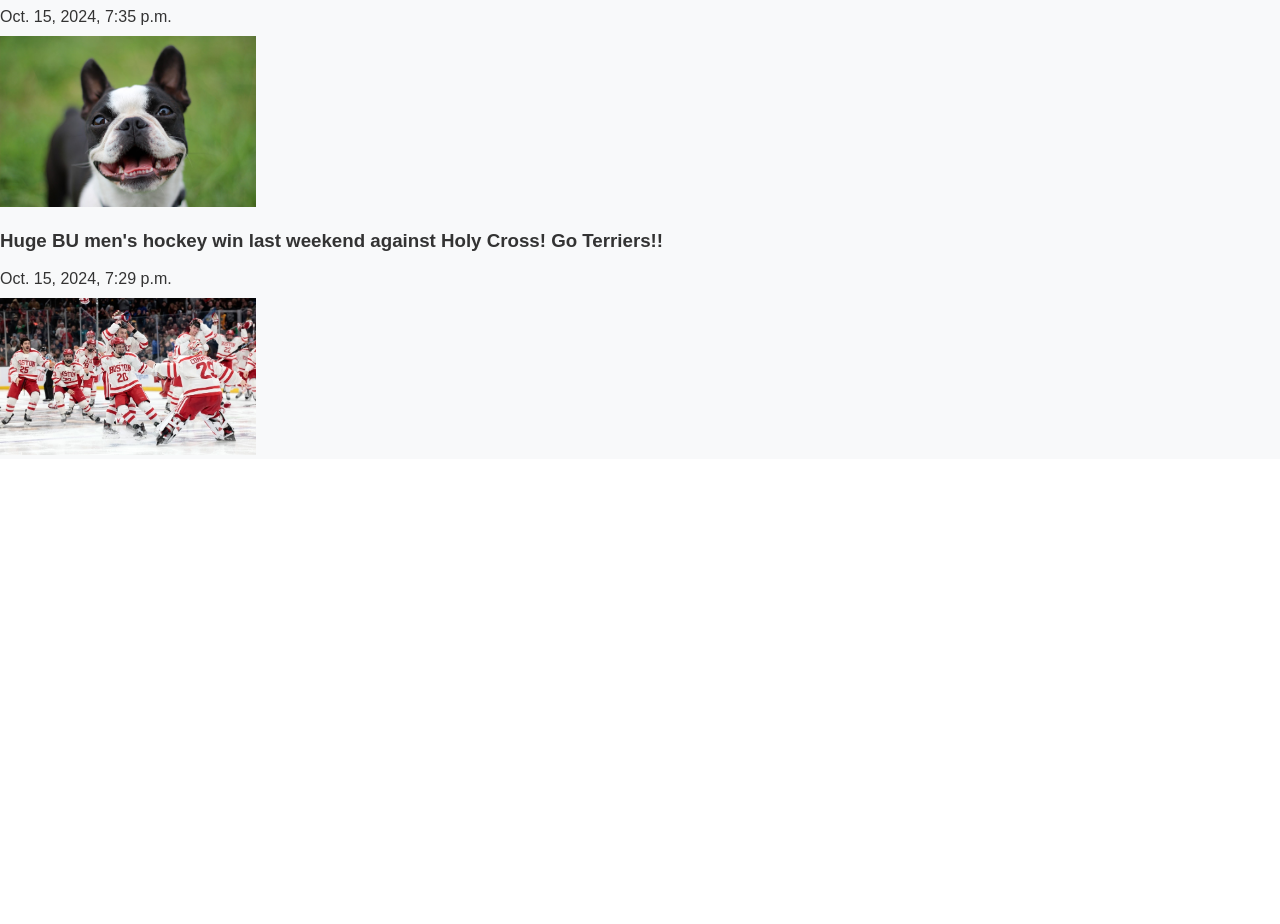
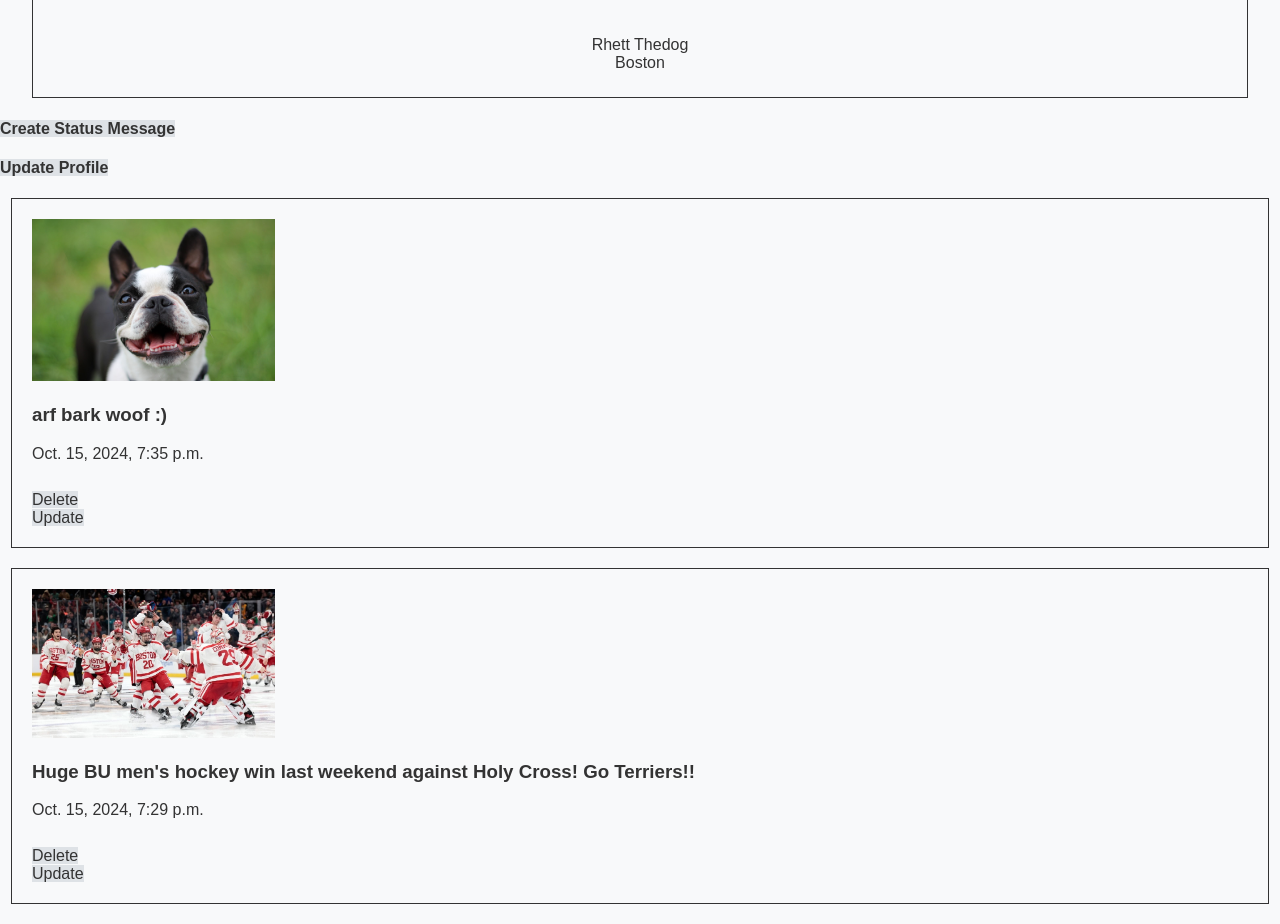
Before and after one commit to jaimeyfrank/cs412, a Django app: page /mini_fb/profile/2 in a window 1280 px wide. Shown: the part 424-1348 px from the top of the page. Before the commit the page ends 879 px from the top, so only its background shows below. Run offline with Django 5.2, Linux system fonts and the light colour scheme; data comes from the database, SQL or seed files in the repository; both versions use the stored data as it was after the commit.

Commit message:
finished a7

```diff
--- a/mini_fb/templates/mini_fb/show_profile.html
+++ b/mini_fb/templates/mini_fb/show_profile.html
@@ -4,20 +4,24 @@
 
 <h2>{{ profile.first_name }} {{ profile.last_name }}'s Profile</h2>
 <table>
-<td><img src="{{ profile.profile_picture }}" alt="Profile Image"></td>
-<td>{{ profile.first_name }} {{ profile.last_name }}</td>
-<td>{{ profile.city }}</td>
+<td class="profile_image"><img src="{{ profile.profile_picture }}" alt="Profile Image"></td>
+<td>{{ profile.first_name }} {{ profile.last_name }}<br>{{ profile.city }}</td>
 </table>
 
-<a href="{% url 'create_status' profile.pk %}">Create Status Message</a>
-<a href="{% url 'update_profile' profile.pk %}">Update Profile</a>
+<h4><a href="{% url 'create_status' profile.pk %}">Create Status Message</a></h4>
+<h4><a href="{% url 'update_profile' profile.pk %}">Update Profile</a></h4>
 
 {% for post in profile.get_status_messages %}
-    <h3>{{ post.message }}</h3>
-    <p>{{ post.timestamp }}</p>
-    {% for img in post.get_images %}
-        <img src="{{ img.image_file.url }}" alt="Image for {{ status.message }}">
-    {% endfor %}
+    <div class="status">
+        {% for img in post.get_images %}
+            <img src="{{ img.image_file.url }}" alt="Image for {{ status.message }}">
+        {% endfor %}
+        <h3>{{ post.message }}</h3>
+        <p>{{ post.timestamp }}</p>
+        <br><a href="{% url 'delete_status' post.pk %}">Delete</a>
+        <br><a href="{% url 'update_status' post.pk %}">Update</a>
+    </div>
 {% endfor %}
 
+
 {% endblock %}
--- a/mini_fb/urls.py
+++ b/mini_fb/urls.py
@@ -8,4 +8,6 @@
     path('create_profile/', CreateProfileView.as_view(), name='create_profile'),
     path('profile/<int:pk>/create_status/', CreateStatusMessageView.as_view(), name='create_status'),
     path('profile/<int:pk>/update/', UpdateProfileView.as_view(), name='update_profile'),
+    path('status/<int:pk>/delete/', DeleteStatusMessageView.as_view(), name='delete_status'),
+    path('status/<int:pk>/update/', UpdateStatusMessageView.as_view(), name='update_status'),
 ]
--- a/mini_fb/views.py
+++ b/mini_fb/views.py
@@ -2,7 +2,7 @@
 from django.urls import reverse
 from typing import Any
 
-from django.views.generic import ListView, DetailView, CreateView, UpdateView
+from django.views.generic import ListView, DetailView, CreateView, UpdateView, DeleteView
 from .models import *
 from .forms import *
 
@@ -71,3 +71,31 @@
     def get_success_url(self) -> str:
         '''Return the URL to redirect to on success.'''
         return reverse('show_profile', kwargs={'pk': self.object.pk})
+
+class DeleteStatusMessageView(DeleteView):
+    '''the view to delete a status message'''
+    model = StatusMessage
+    template_name = 'mini_fb/delete_status_form.html'
+    context_object_name = 'status_message'
+
+    def get_success_url(self) -> str:
+        '''Return the URL to redirect to on success.'''
+        profile_pk = self.object.profile.pk
+        return reverse('show_profile', kwargs={'pk': profile_pk})
+
+class UpdateStatusMessageView(UpdateView):
+    '''the view to update a status message'''
+    model = StatusMessage
+    form_class = CreateStatusMessageForm
+    template_name = 'mini_fb/update_status_form.html'
+
+    def get_context_data(self, **kwargs: Any) -> dict:
+        '''Add the status message to the context data'''
+        context = super().get_context_data(**kwargs)
+        context['status_message'] = self.object
+        return context
+
+    def get_success_url(self) -> str:
+        '''Return the URL to redirect to on success.'''
+        profile_pk = self.object.profile.pk
+        return reverse('show_profile', kwargs={'pk': profile_pk})
--- a/static/css/styles.css
+++ b/static/css/styles.css
@@ -54,7 +54,7 @@
     width: 100%;
     padding: 10px;
     margin: 5px 0;
-    border: 1px solid #ced4da;
+    border: 1px solid #F8F9FA;
     border-radius: 5px;
 }
 
@@ -70,7 +70,7 @@
 }
 
 button:hover {
-    background-color: #0056b3;
+    background-color: #EA8C55;
 }
 
 /* Confirmation Page Styles */
@@ -110,39 +110,64 @@
     background-color: #f8f9fa;
     padding: 10px 0;
     display: flex;
-    justify-content: space-between;
 }
 
 nav a {
-    color: #007bff;
+    color: #333;
     padding: 0 25px;
+    margin: auto;
     text-decoration: none;
+    background-color: #DEE2E6;
 }
 
 nav a:hover {
     text-decoration: underline;
+    background-color: #EA8C55;
 }
 
 /* Profile Table Styles */
 table {
-    width: 80%;
+    width: 95%;
     margin: 20px auto;
+    padding: 20px;
     border-collapse: collapse;
 }
 
-th, td {
-    border: 1px solid #dee2e6;
-    padding: 10px;
-    text-align: left;
+tr {
+    border: 1px solid #333;
+    display: grid;
 }
 
-th {
-    background-color: #007bff;
-    color: #fff;
+td {
+    border: 0px solid #dee2e6;
+    padding: 15px;
+    margin: 10px;
+    text-align: center;
 }
 
-td img {
-    width: 20%;
+.profile_pic {
+    border: 0px solid #dee2e6;
+    padding: 10px;
+    margin: 0px;
+    width: auto;
     height: auto;
-    align-items: center;
 }
+
+a {
+    color: #333;
+    text-decoration: none;
+    background-color: #DEE2E6;
+}
+
+a:hover {
+    text-decoration: underline;
+    background-color: #EA8C55;
+}
+
+.status {
+    border: 1px solid #333;
+    width: 95%;
+    margin: 20px auto;
+    padding: 20px;
+    border-collapse: collapse;
+}
```
Also changed, not shown: mini_fb/templates/mini_fb/delete_status_form.html (added, +16 -0 lines), mini_fb/templates/mini_fb/show_all_profiles.html (+2 -13 lines), mini_fb/templates/mini_fb/update_status_form.html (added, +14 -0 lines), db.sqlite3.
